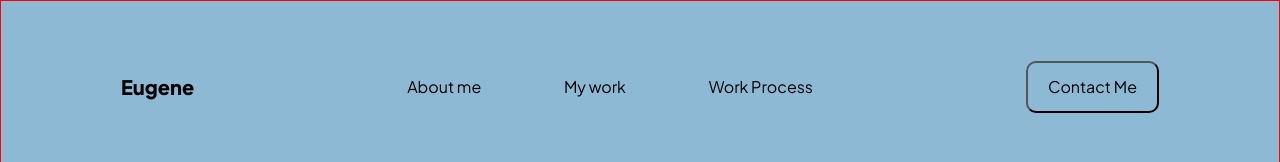
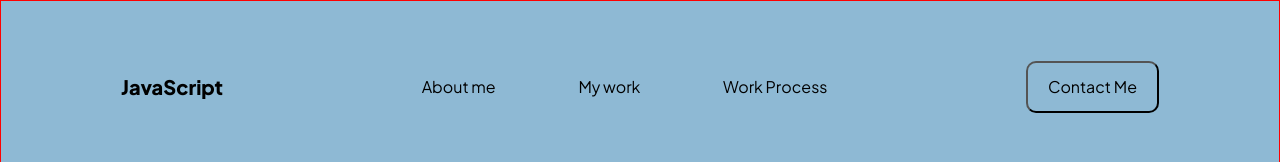
Before and after one commit to sonicbrew/front-end, a plain HTML site: page index.html in a window 1280 px wide. Shown: the top 162 px of the page. Drawn offline with Linux system fonts and the light colour scheme.

Commit message:
formatted files

```diff
--- a/index.html
+++ b/index.html
@@ -18,7 +18,7 @@
     </head>
         <body>
             <header>
-                <div class="logo">
+                <div id="logo" class="logo">
                     Eugene
                 </div>
                 <nav>
@@ -43,6 +43,8 @@
 
                 </footer>
 
-
+<script>
+    document.getElementById("logo").innerHTML = "JavaScript"
+</script>
         </body>
 </html>
```
